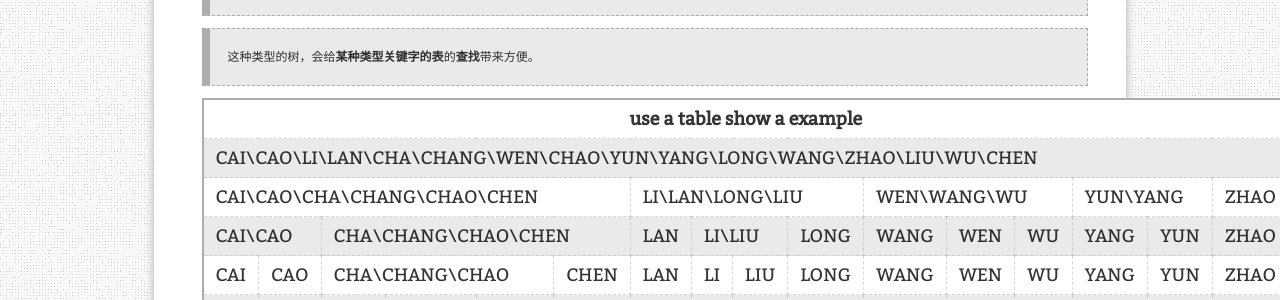
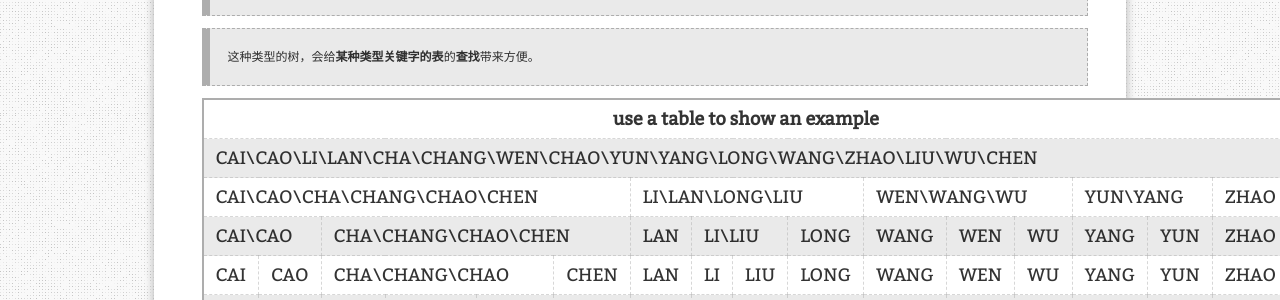
Before and after one commit to AuthurWhywait/AuthurWhywait.github.io, a Jekyll site: the page built from _posts/2020-06-23-keyword_tree.md, in a window 1280 px wide and 900 px high, scrolled down 731 px. Shown: the part 154-454 px from the top of the window. Built offline with Jekyll 4.4.1, drawn with Linux system fonts in a browser that asks for light colours; comment, search, counter and statistics services are not loaded.

Commit message:
Correct a grammer error

```diff
--- a/_posts/2020-06-23-keyword_tree.md
+++ b/_posts/2020-06-23-keyword_tree.md
@@ -22,7 +22,7 @@ redirect_from:
 
 <table>
     <tr>
-        <th colspan="16">use a table show a example</th>
+        <th colspan="16">use a table to show an example</th>
     </tr>
     <tr>
         <td colspan="16">CAI\CAO\LI\LAN\CHA\CHANG\WEN\CHAO\YUN\YANG\LONG\WANG\ZHAO\LIU\WU\CHEN</td>
```
